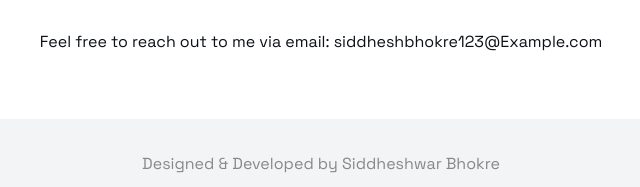
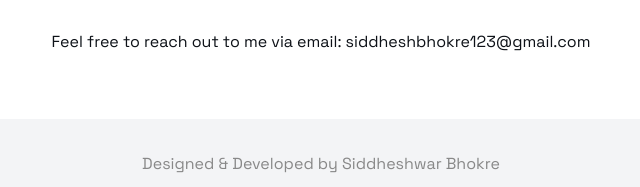
Before and after one commit to siddhesh-bhokre/portfolio, a plain HTML site: page index.html in a window 1280 px wide. Shown: the part 2509-2696 px from the top of the page, 319-959 px from the left. Drawn offline with Linux system fonts and the light colour scheme.

Commit message:
Update index.html

```diff
--- a/index.html
+++ b/index.html
@@ -182,7 +182,7 @@
       <h2>Contact</h2>
       <p style="text-align: center">
         Feel free to reach out to me via email:
-        <a href="mailto:siddheshbhokre123@Example.com" style="text-decoration: none;color: var(--fg);">siddheshbhokre123@Example.com</a>
+        <a href="mailto:siddheshbhokre123@gmail.com" style="text-decoration: none;color: var(--fg);">siddheshbhokre123@gmail.com</a>
       </p>
     </section>
 
```
